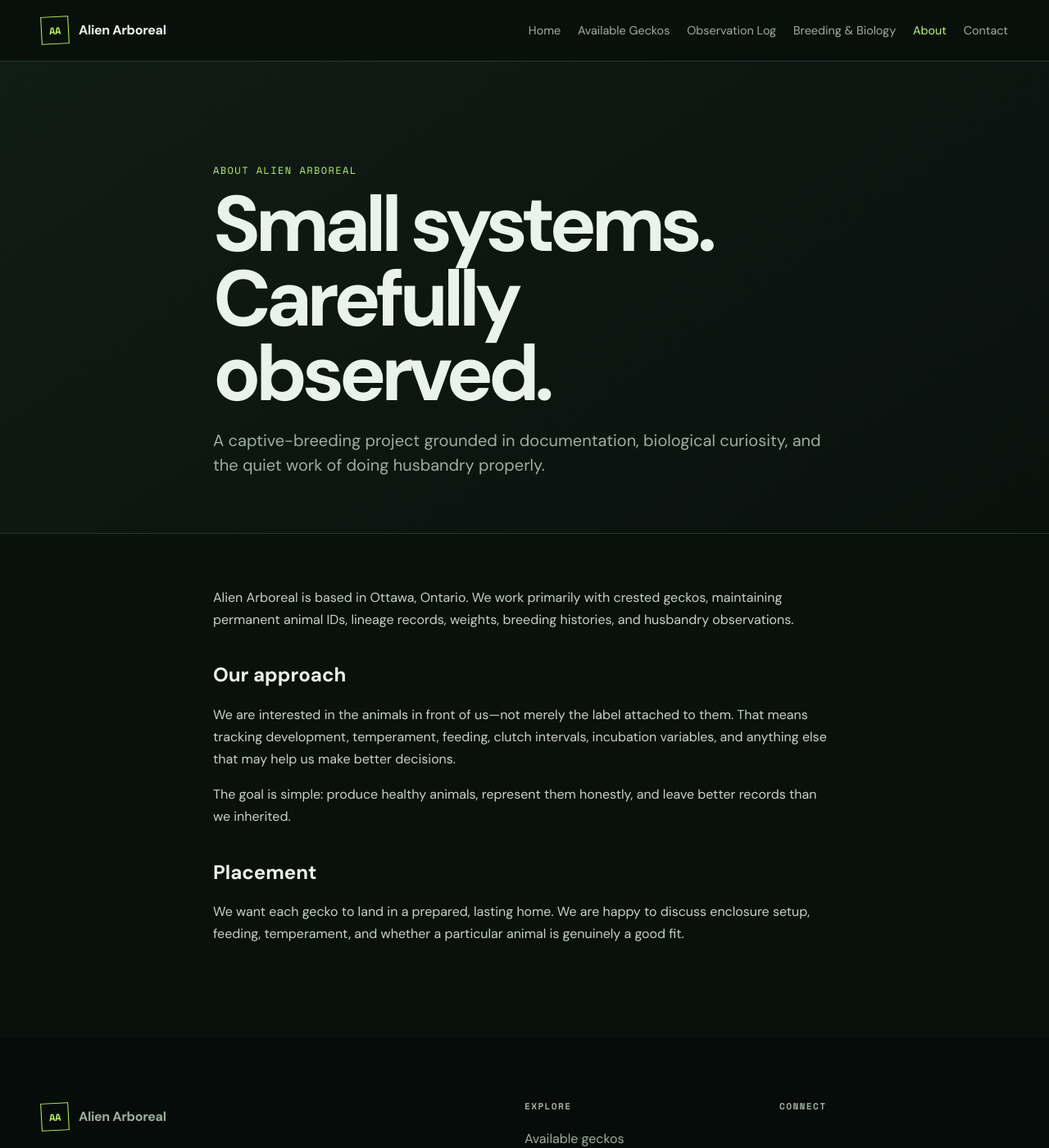
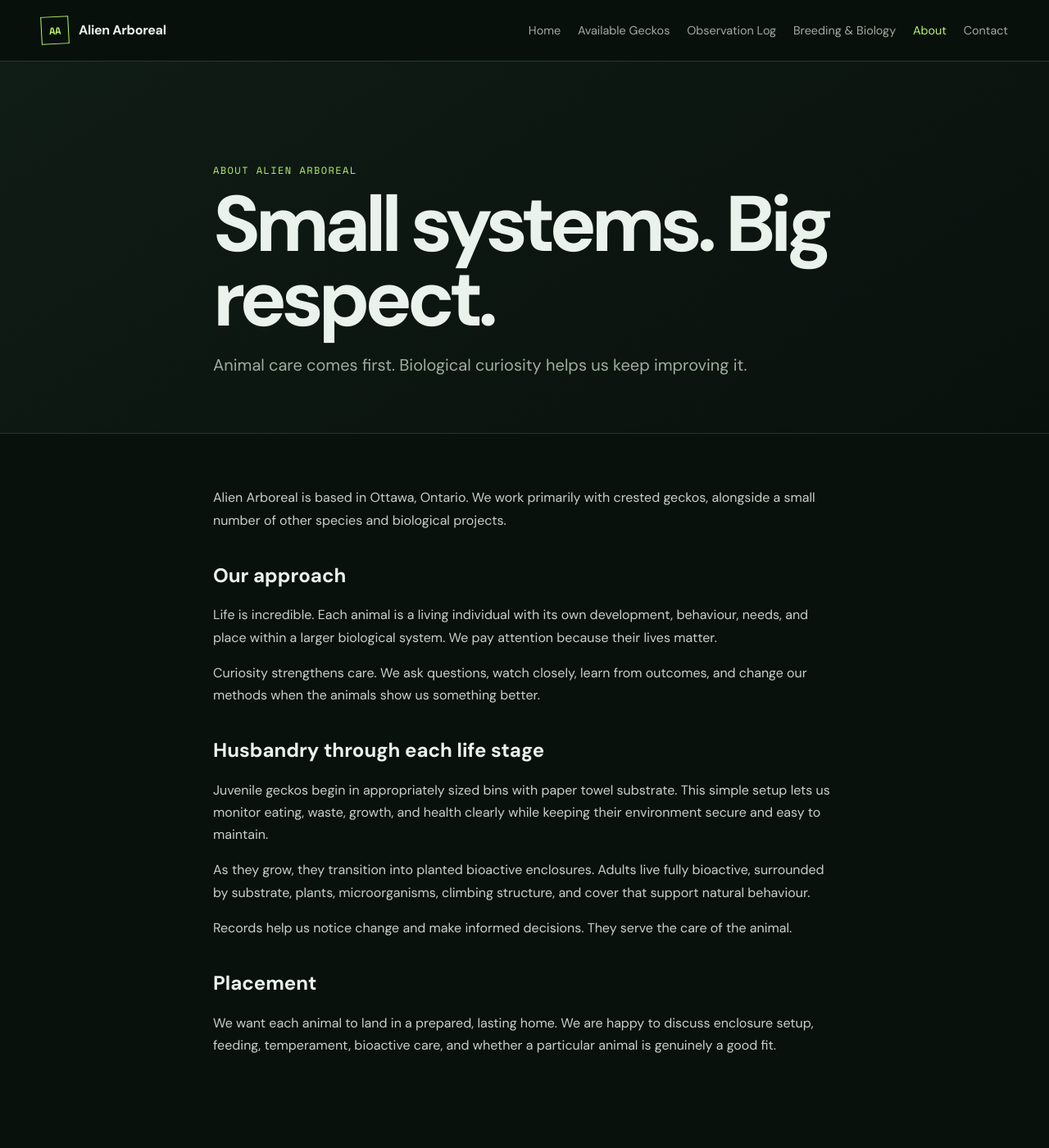
Before and after one commit to SavannahSidle/AlienArboreal, a Jekyll site: the page built from about.md, in a window 1280 px wide and 1400 px high. Shown: the whole window at 82% size. Built offline with Jekyll 4.4.1, drawn with Linux system fonts in a browser that asks for light colours.

Commit message:
Refocus about.md on life and husbandry

```diff
--- a/about.md
+++ b/about.md
@@ -1,18 +1,26 @@
 ---
 layout: page
-title: Small systems. Carefully observed.
+title: Small systems. Big respect.
 eyebrow: About Alien Arboreal
-description: A captive-breeding project grounded in documentation, biological curiosity, and the quiet work of doing husbandry properly.
+description: Animal care comes first. Biological curiosity helps us keep improving it.
 permalink: /about/
 ---
-Alien Arboreal is based in Ottawa, Ontario. We work primarily with crested geckos, maintaining permanent animal IDs, lineage records, weights, breeding histories, and husbandry observations.
+Alien Arboreal is based in Ottawa, Ontario. We work primarily with crested geckos, alongside a small number of other species and biological projects.
 
 ## Our approach
 
-We are interested in the animals in front of us—not merely the label attached to them. That means tracking development, temperament, feeding, clutch intervals, incubation variables, and anything else that may help us make better decisions.
+Life is incredible. Each animal is a living individual with its own development, behaviour, needs, and place within a larger biological system. We pay attention because their lives matter.
 
-The goal is simple: produce healthy animals, represent them honestly, and leave better records than we inherited.
+Curiosity strengthens care. We ask questions, watch closely, learn from outcomes, and change our methods when the animals show us something better.
+
+## Husbandry through each life stage
+
+Juvenile geckos begin in appropriately sized bins with paper towel substrate. This simple setup lets us monitor eating, waste, growth, and health clearly while keeping their environment secure and easy to maintain.
+
+As they grow, they transition into planted bioactive enclosures. Adults live fully bioactive, surrounded by substrate, plants, microorganisms, climbing structure, and cover that support natural behaviour.
+
+Records help us notice change and make informed decisions. They serve the care of the animal.
 
 ## Placement
 
-We want each gecko to land in a prepared, lasting home. We are happy to discuss enclosure setup, feeding, temperament, and whether a particular animal is genuinely a good fit.
+We want each animal to land in a prepared, lasting home. We are happy to discuss enclosure setup, feeding, temperament, bioactive care, and whether a particular animal is genuinely a good fit.
```
